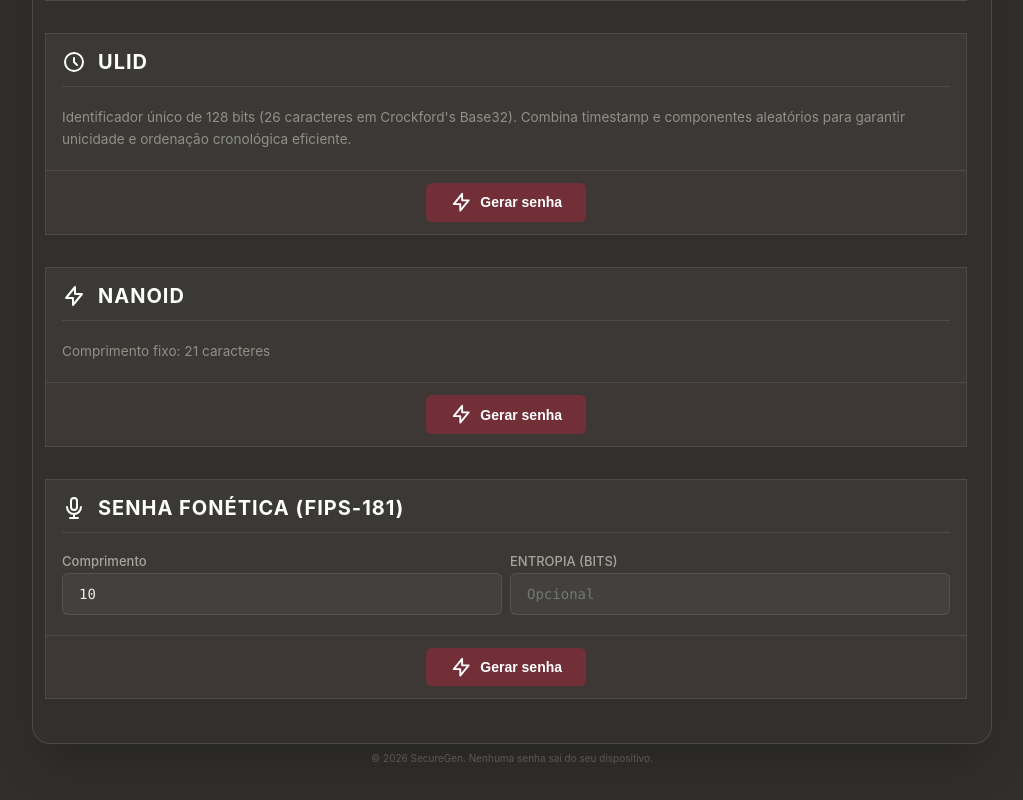
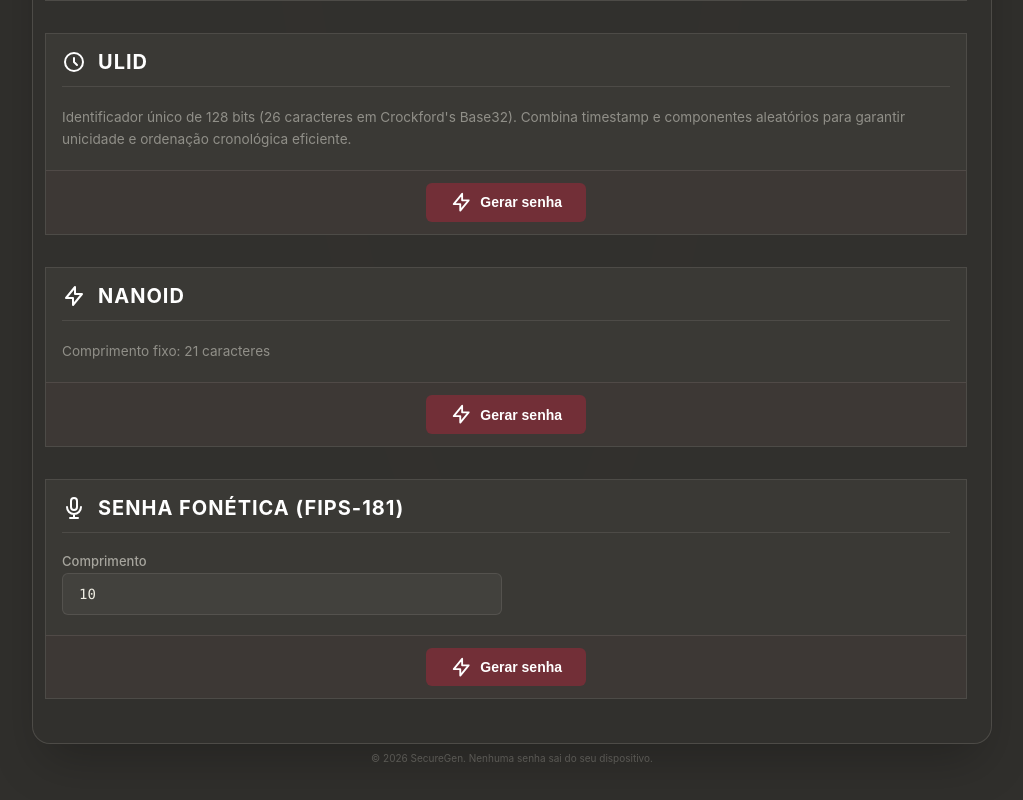
Before and after one commit to luizggfonseca/gerador_senhas, a React (Vite) app in the folder frontend/: page / in a window 1280 px wide. Shown: the part 3100-3900 px from the top of the page, without its empty margins (128-1151 px from the left). Built offline with nearby package versions, Linux system fonts and the light colour scheme.

Commit message:
feat: remover entropia personalizável do fips-181

```diff
--- a/frontend/src/components/Generator.jsx
+++ b/frontend/src/components/Generator.jsx
@@ -92,7 +92,7 @@ export default function Generator() {
     const [consonants, setConsonants] = useState({ length: 16, use_upper: true, use_lower: true, entropy_bits: 0 });
     const [protonStyle, setProtonStyle] = useState({ length: 12, entropy_bits: 0 });
     const [pin, setPin] = useState({ length: 6, entropy_bits: 0 });
-    const [fips181, setFips181] = useState({ length: 10, entropy_bits: 0 });
+    const [fips181, setFips181] = useState({ length: 10 });
 
     const handleGenerate = async (genId, options, metadataPath) => {
         let finalOptions = { ...options };
@@ -136,9 +136,6 @@ export default function Generator() {
                 } else if (options.mode === 'proton') {
                     // Média realista: (2*log2(52) + log2(10)) / 3 ≈ 4.9 bits/char
                     finalOptions.length = Math.ceil(bits / 4.9);
-                } else if (options.mode === 'fips181') {
-                    // FIPS-181 é baseado em sílabas, entropia real é baixa (~3.4 bits/char)
-                    finalOptions.length = Math.ceil(bits / 3.4);
                 } else if (options.mode === 'high_entropy') {
                     // 62 caracteres (A-Z, a-z, 0-9) -> log2(62) ≈ 5.954
                     finalOptions.length = Math.ceil(bits / 5.95);
@@ -531,14 +528,7 @@ export default function Generator() {
                             <label className="label">Comprimento</label>
                             <input type="number" min="6" max="64" className="input-field input-mono"
                                 value={fips181.length || ''}
-                                onChange={(e) => setFips181({ ...fips181, length: parseInt(e.target.value) || 0, entropy_bits: 0 })}
-                            />
-                        </div>
-                        <div>
-                            <label className="label">ENTROPIA (BITS)</label>
-                            <input type="number" min="0" max="256" placeholder="Opcional" className="input-field input-mono"
-                                value={fips181.entropy_bits || ''}
-                                onChange={(e) => setFips181({ ...fips181, entropy_bits: parseInt(e.target.value) || 0, length: 0 })}
+                                onChange={(e) => setFips181({ length: parseInt(e.target.value) || 0 })}
                             />
                         </div>
                     </div>
```
